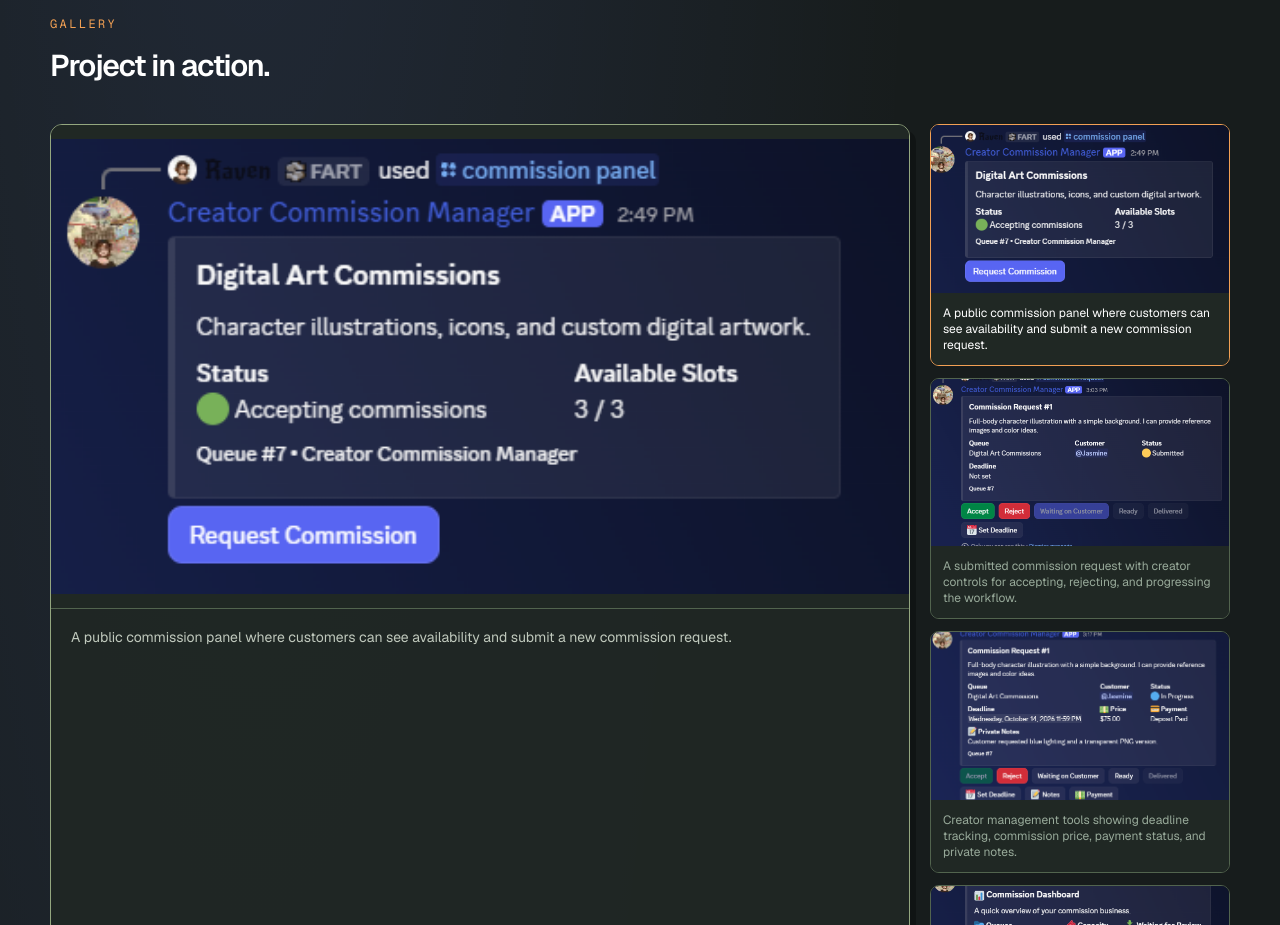
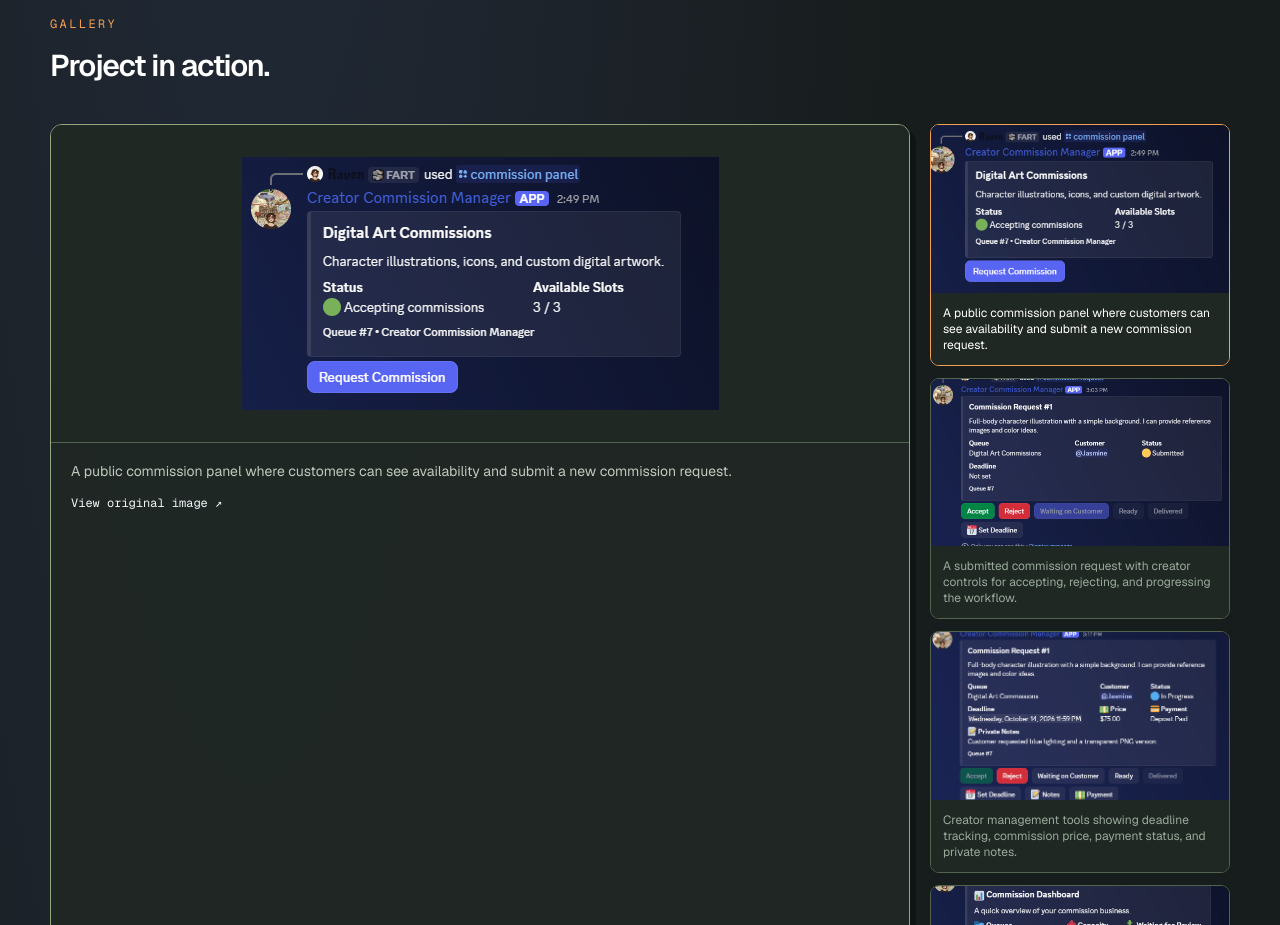
Before and after one commit to ellipticbean/raven-portfolio-v2, a Next.js app: page /projects/creator-commission-manager in a window 1280 px wide. Shown: the part 1280-2205 px from the top of the page. Built offline with nearby package versions, Linux system fonts and the light colour scheme.

Commit message:
Show screenshots at native resolution and link to original files

```diff
--- a/src/components/ProjectGallery.tsx
+++ b/src/components/ProjectGallery.tsx
@@ -12,12 +12,16 @@ export default function ProjectGallery({
   items,
 }: ProjectGalleryProps) {
   const [activeIndex, setActiveIndex] = useState(0);
+  const [imageSizes, setImageSizes] = useState<
+    Record<string, { width: number; height: number }>
+  >({});
 
   if (items.length === 0) {
     return null;
   }
 
   const activeItem = items[activeIndex];
+  const activeImageSize = imageSizes[activeItem.src];
 
   return (
     <section className="page-container border-t border-[var(--border)] py-24">
@@ -33,24 +37,56 @@ export default function ProjectGallery({
 
       <div className="grid gap-5 lg:grid-cols-[1fr_300px]">
         <div className="glass-panel overflow-hidden rounded-[var(--radius-lg)]">
-          <div className="relative aspect-[16/9] bg-[var(--surface-1)]">
+          <div className="flex min-h-[290px] items-center justify-center bg-[var(--surface-1)] p-4 sm:p-8">
+            <div
+              className="relative w-full"
+              style={{
+                maxWidth: activeImageSize ? `${activeImageSize.width}px` : "900px",
+                aspectRatio: activeImageSize
+                  ? `${activeImageSize.width} / ${activeImageSize.height}`
+                  : "16 / 9",
+                maxHeight: "min(70vh, 650px)",
+              }}
+            >
               <Image
                 src={activeItem.src}
                 alt={activeItem.alt}
                 fill
+                unoptimized
                 className="object-contain"
                 sizes="(max-width: 1024px) 100vw, 900px"
                 priority
+                onLoad={(event) => {
+                  const width = event.currentTarget.naturalWidth;
+                  const height = event.currentTarget.naturalHeight;
+                  setImageSizes((current) => {
+                    const previous = current[activeItem.src];
+                    if (previous?.width === width && previous.height === height) {
+                      return current;
+                    }
+                    return {
+                      ...current,
+                      [activeItem.src]: { width, height },
+                    };
+                  });
+                }}
               />
             </div>
+          </div>
 
-          {activeItem.caption && (
-            <div className="border-t border-[var(--border)] px-5 py-4">
+          <div className="flex flex-wrap items-center justify-between gap-3 border-t border-[var(--border)] px-5 py-4">
             <p className="text-sm leading-6 text-[var(--text-secondary)]">
-                {activeItem.caption}
+              {activeItem.caption ?? activeItem.alt}
             </p>
+            <a
+              href={activeItem.src}
+              target="_blank"
+              rel="noreferrer"
+              className="mono shrink-0 text-xs text-accent hover:underline"
+            >
+              View original image ↗
+            </a>
           </div>
-          )}
         </div>
 
         <div className="grid gap-3">
```
Lines whose indentation alone changed are shown as unchanged.
